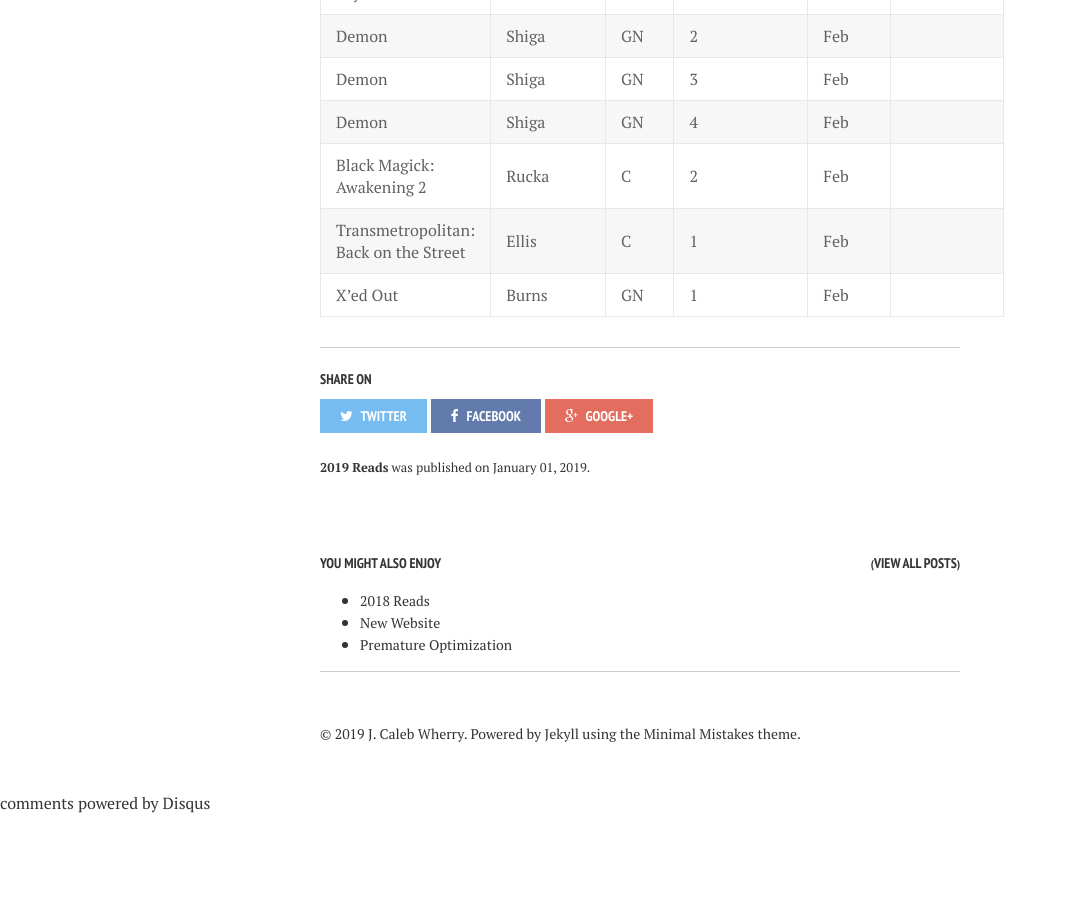
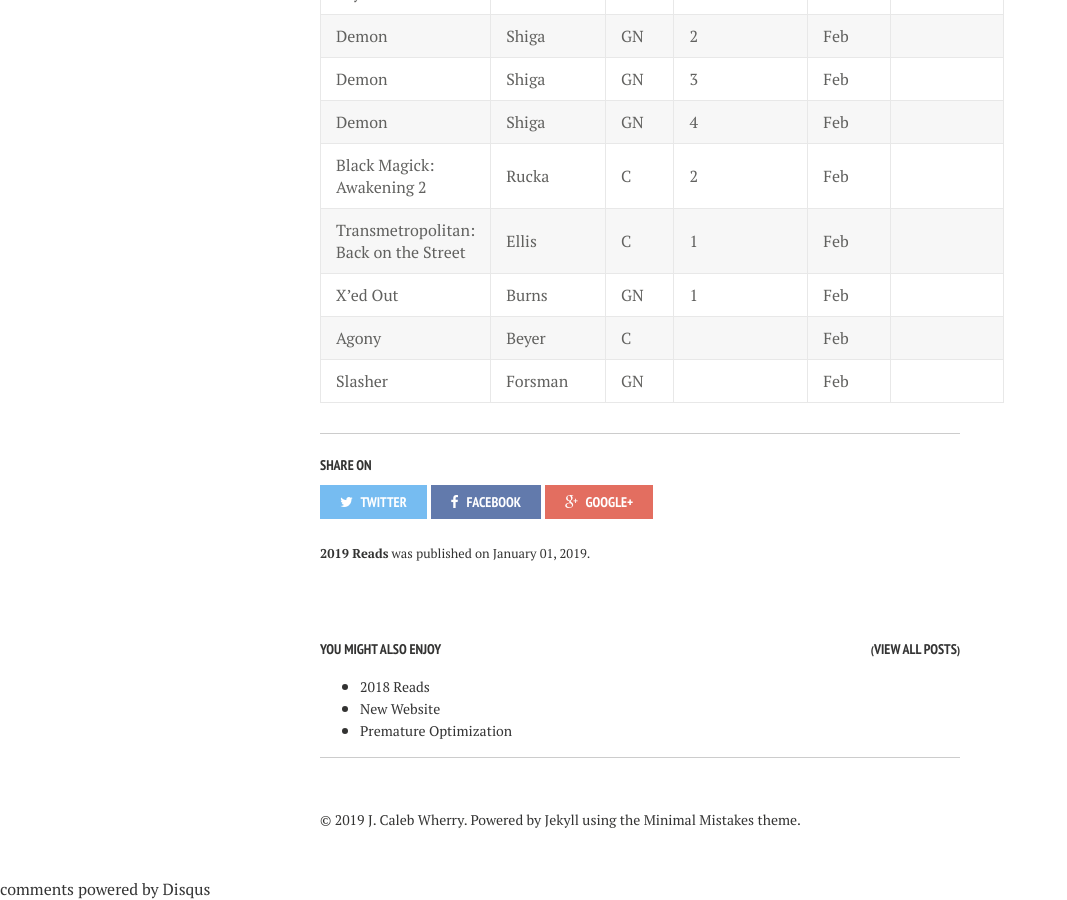
Before and after one commit to calebwherry/calebwherry.github.io, a Jekyll site: the page built from _posts/2019-01-01-2019-Reads.md, in a window 1280 px wide and 900 px high, scrolled down 3315 px. Shown: the whole window, without its empty margins (0-1067 px from the left). Built offline with Jekyll 4.4.1, drawn with Linux system fonts in a browser that asks for light colours; nearby versions of some CDN libraries; comment, search, counter and statistics services are not loaded; before the commit the page ends 4129 px from its top, so only the background shows below that.

Commit message:
Adde new 2019 reads.

```diff
--- a/_posts/2019-01-01-2019-Reads.md
+++ b/_posts/2019-01-01-2019-Reads.md
@@ -74,3 +74,5 @@ Note: Under 'Issue/Volume', '#' denotes a single comic issue. Otherwise, it is a
 | Black Magick: Awakening 2              | Rucka      | C     | 2            | Feb          |                                               |
 | Transmetropolitan: Back on the Street  | Ellis      | C     | 1            | Feb          |                                               |
 | X'ed Out                               | Burns      | GN    | 1            | Feb          |                                               |
+| Agony                                  | Beyer      | C     |              | Feb          |                                               |
+| Slasher                                | Forsman    | GN    |              | Feb          |                                               |
```
